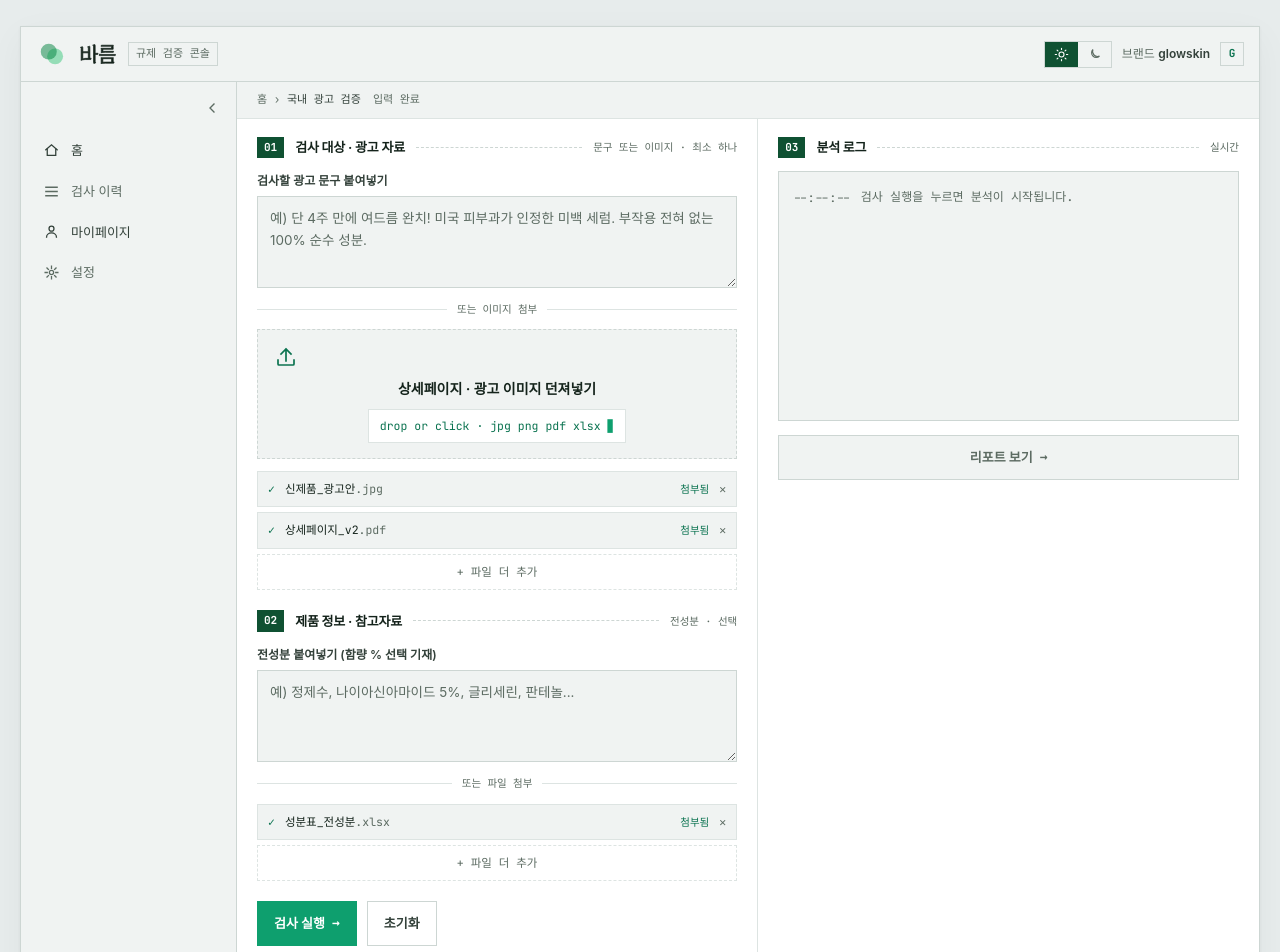
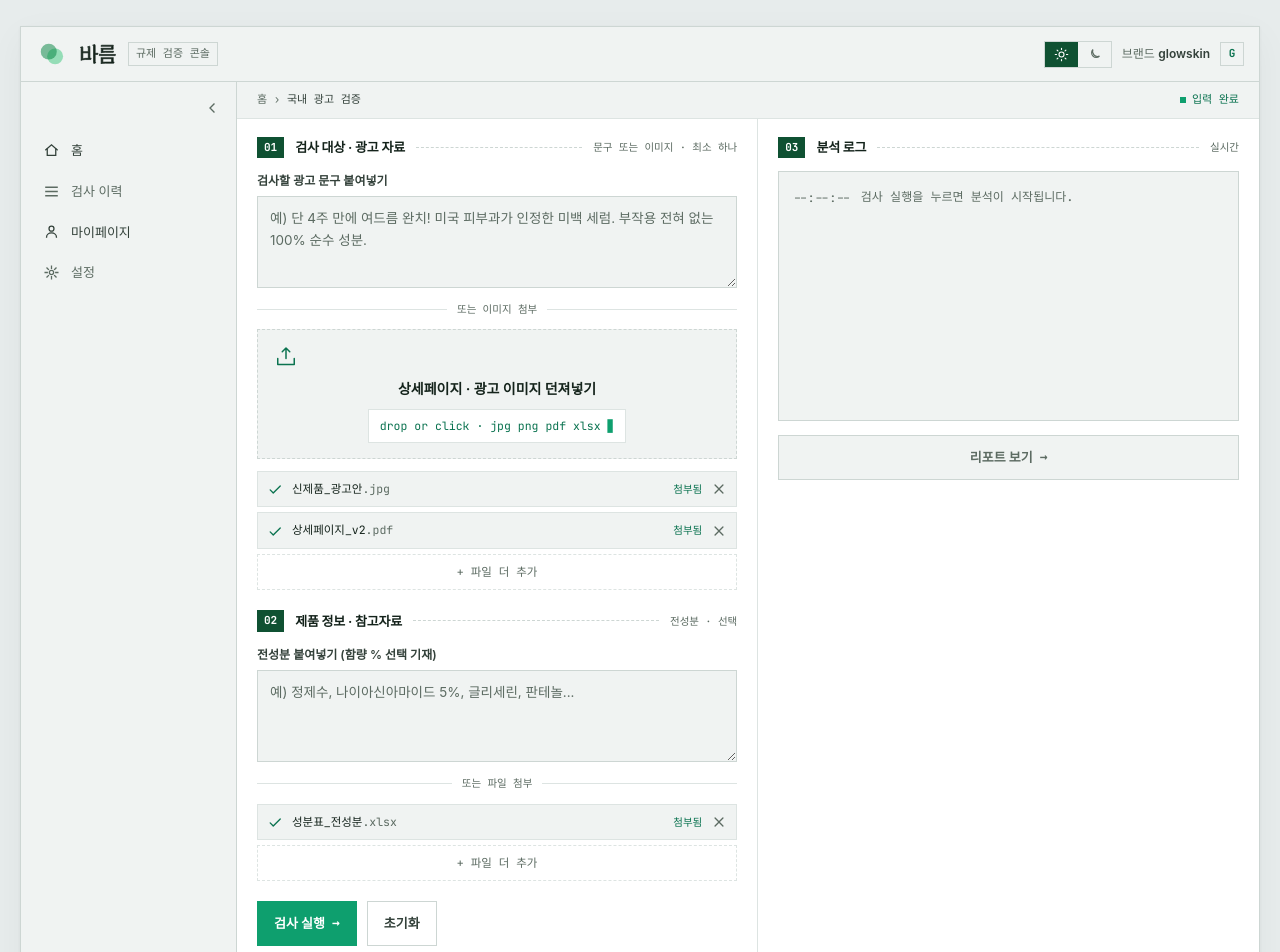
Before and after one commit to haneebunny/barum, a Next.js app in the folder frontend/: page /inspect in a window 1280 px wide. Shown: the top 952 px of the page. Built offline with nearby package versions, Linux system fonts and the light colour scheme; a web font is replaced by a local one.

Commit message:
style: 페이지별 메타스트립 마크업 및 스타일 정렬 수정

```diff
--- a/frontend/app/globals.css
+++ b/frontend/app/globals.css
@@ -1108,6 +1108,55 @@ body {
 .metastrip .sep {
   color: var(--ink-3);
 }
+.metastrip .mstat {
+  margin-left: auto;
+  color: var(--brand-ink);
+  display: inline-flex;
+  align-items: center;
+  gap: 6px;
+}
+.metastrip .mstat .dot {
+  width: 6px;
+  height: 6px;
+  background: var(--brand);
+}
+
+.modeswitch {
+  margin-left: auto;
+  display: flex;
+  align-items: center;
+  gap: 7px;
+}
+.modeswitch .msl {
+  color: var(--ink-3);
+}
+.modeswitch .msbtns {
+  display: flex;
+  border: 1px solid var(--line-2);
+}
+.modeswitch button {
+  font-family: var(--mono);
+  font-size: 10.5px;
+  padding: 4px 9px;
+  border: 0;
+  border-right: 1px solid var(--line-2);
+  background: transparent;
+  color: var(--ink-3);
+  cursor: pointer;
+}
+.modeswitch button:last-child {
+  border-right: 0;
+}
+.modeswitch button:hover {
+  color: var(--ink);
+  background: var(--nav-hover);
+}
+.modeswitch button.on {
+  background: var(--brand-deep);
+  color: var(--on-brand);
+  font-weight: 700;
+}
+
 .tierswitch {
   margin-left: auto;
   display: flex;
--- a/frontend/app/inspect/page.tsx
+++ b/frontend/app/inspect/page.tsx
@@ -1,9 +1,10 @@
 "use client";
 
-import { useState, useRef, useEffect, ChangeEvent, KeyboardEvent } from "react";
+import { useState, useRef, useEffect, ChangeEvent, KeyboardEvent, Suspense } from "react";
 import Link from "next/link";
-import { useRouter } from "next/navigation";
+import { useRouter, useSearchParams } from "next/navigation";
 import { checkAd } from "@/lib/api/client";
+import { UploadSimple, Check, X } from "@phosphor-icons/react";
 
 interface FileItem {
   id: string;
@@ -11,20 +12,42 @@ interface FileItem {
   ext: string;
 }
 
-export default function InspectPage() {
+function InspectContent() {
   const router = useRouter();
-  const [adText, setAdText] = useState("");
-  const [ingText, setIngText] = useState("");
-  const [adFiles, setAdFiles] = useState<FileItem[]>([
-    { id: "ad-file-1", name: "신제품_광고안", ext: ".jpg" },
-    { id: "ad-file-2", name: "상세페이지_v2", ext: ".pdf" }
-  ]);
-  const [pFiles, setPFiles] = useState<FileItem[]>([
-    { id: "p-file-1", name: "성분표_전성분", ext: ".xlsx" }
-  ]);
+  const searchParams = useSearchParams();
+  const regionParam = searchParams.get("region")?.toUpperCase() === "US" ? "US" : "KR";
+  const idParam = searchParams.get("id") || "";
+
+  const isSunscreenDraft = idParam === "demo-id-3";
+
+  const [adText, setAdText] = useState(
+    isSunscreenDraft
+      ? "자외선 차단 100%! 피부 재생 및 기미·주근깨 완벽 치료하는 선크림 SPF50"
+      : ""
+  );
+  const [ingText, setIngText] = useState(
+    isSunscreenDraft
+      ? "정제수, 티타늄디옥사이드, 아연옥사이드, 부틸렌글라이콜, 글리세린"
+      : ""
+  );
+  const [adFiles, setAdFiles] = useState<FileItem[]>(
+    isSunscreenDraft
+      ? [{ id: "ad-file-draft", name: "선크림_기획안", ext: ".pdf" }]
+      : [
+          { id: "ad-file-1", name: "신제품_광고안", ext: ".jpg" },
+          { id: "ad-file-2", name: "상세페이지_v2", ext: ".pdf" },
+        ]
+  );
+  const [pFiles, setPFiles] = useState<FileItem[]>(
+    isSunscreenDraft
+      ? []
+      : [{ id: "p-file-1", name: "성분표_전성분", ext: ".xlsx" }]
+  );
 
   const [inspectStatus, setInspectStatus] = useState<"running" | "done" | null>(null);
   const status = inspectStatus || (adText.trim().length > 0 || adFiles.length > 0 ? "ready" : "idle");
+
+  const [isDragging, setIsDragging] = useState(false);
 
   const [logs, setLogs] = useState<Array<{ ts: string; msg: React.ReactNode }>>([
     {
@@ -68,23 +91,23 @@ export default function InspectPage() {
       newItems.push({
         id: `${isProductInfo ? "p" : "ad"}-file-${Date.now()}-${i}-${Math.random()}`,
         name,
-        ext
+        ext,
       });
     }
     if (isProductInfo) {
-      setPFiles(prev => [...prev, ...newItems]);
+      setPFiles((prev) => [...prev, ...newItems]);
     } else {
-      setAdFiles(prev => [...prev, ...newItems]);
+      setAdFiles((prev) => [...prev, ...newItems]);
     }
     e.target.value = "";
   };
 
   const removeAdFile = (id: string) => {
-    setAdFiles(prev => prev.filter(f => f.id !== id));
+    setAdFiles((prev) => prev.filter((f) => f.id !== id));
   };
 
   const removePFile = (id: string) => {
-    setPFiles(prev => prev.filter(f => f.id !== id));
+    setPFiles((prev) => prev.filter((f) => f.id !== id));
   };
 
   const handleReset = () => {
@@ -108,6 +131,44 @@ export default function InspectPage() {
     return `${pad(now.getHours())}:${pad(now.getMinutes())}:${pad(now.getSeconds())}`;
   };
 
+  const handleDragOver = (e: React.DragEvent<HTMLDivElement>) => {
+    if (status === "running") return;
+    e.preventDefault();
+    setIsDragging(true);
+  };
+
+  const handleDragLeave = (e: React.DragEvent<HTMLDivElement>) => {
+    e.preventDefault();
+    setIsDragging(false);
+  };
+
+  const handleDrop = (e: React.DragEvent<HTMLDivElement>) => {
+    if (status === "running") return;
+    e.preventDefault();
+    setIsDragging(false);
+
+    const files = e.dataTransfer.files;
+    if (!files) return;
+
+    const newItems: FileItem[] = [];
+    for (let i = 0; i < files.length; i++) {
+      const file = files[i];
+      const lastDot = file.name.lastIndexOf(".");
+      let name = file.name;
+      let ext = "";
+      if (lastDot !== -1) {
+        name = file.name.substring(0, lastDot);
+        ext = file.name.substring(lastDot);
+      }
+      newItems.push({
+        id: `ad-file-${Date.now()}-${i}-${Math.random()}`,
+        name,
+        ext,
+      });
+    }
+    setAdFiles((prev) => [...prev, ...newItems]);
+  };
+
   const handleRun = async () => {
     if (status === "running" || (!adText.trim() && adFiles.length === 0)) return;
 
@@ -118,14 +179,14 @@ export default function InspectPage() {
 
     // API 호출용 파라미터 조립
     const mockImage = adFiles.length > 0 ? new File([], `${adFiles[0].name}${adFiles[0].ext}`) : undefined;
-    const ingredients = ingText || pFiles.map(f => `${f.name}${f.ext}`).join(", ");
+    const ingredients = ingText || pFiles.map((f) => `${f.name}${f.ext}`).join(", ");
 
     // 1단계: API 호출 시작
     const apiPromise = checkAd({
-      region: "KR",
+      region: regionParam,
       adText: adText || undefined,
       image: mockImage,
-      ingredients: ingredients || undefined
+      ingredients: ingredients || undefined,
     });
 
     const isImage = adFiles.length > 0;
@@ -194,13 +255,13 @@ export default function InspectPage() {
         currentLogs.push({ ts: getTimestamp(), msg: getLog4Msg() });
 
         // 5번 로그 (이미지가 있고 이미지 위반 건수가 있는 경우)
-        const imageFindings = report.findings.filter(f => f.location?.tile);
+        const imageFindings = report.findings.filter((f) => f.location?.tile);
         if (isImage && imageFindings.length > 0) {
           const firstImageFinding = imageFindings[0];
           const fileName = firstImageFinding.location?.tile || "상세페이지";
           currentLogs.push({
             ts: getTimestamp(),
-            msg: getLog5Msg(imageFindings.length, fileName)
+            msg: getLog5Msg(imageFindings.length, fileName),
           });
         }
 
@@ -214,8 +275,8 @@ export default function InspectPage() {
         setLogs([
           {
             ts: getTimestamp(),
-            msg: <span className="risk">[에러] 검사 도중 예외가 발생했습니다. 다시 시도해 주세요.</span>
-          }
+            msg: <span className="risk">[에러] 검사 도중 예외가 발생했습니다. 다시 시도해 주세요.</span>,
+          },
         ]);
         setInspectStatus(null);
       }
@@ -225,7 +286,7 @@ export default function InspectPage() {
     // 모션 감축이 꺼진 경우: 애니메이션 & API 대기 동기화
     setLogs([]); // 기존 로그 비우기
 
-    const delay = (ms: number) => new Promise(resolve => setTimeout(resolve, ms));
+    const delay = (ms: number) => new Promise((resolve) => setTimeout(resolve, ms));
 
     try {
       // 1번 로그 추가 (즉시)
@@ -233,18 +294,18 @@ export default function InspectPage() {
       await delay(430);
 
       // 2번 로그 추가
-      setLogs(prev => [...prev, { ts: getTimestamp(), msg: getLog2Msg() }]);
+      setLogs((prev) => [...prev, { ts: getTimestamp(), msg: getLog2Msg() }]);
       await delay(430);
 
       // 3번 로그 대기 상태로 추가
-      setLogs(prev => [...prev, { ts: getTimestamp(), msg: getLog3Msg() }]);
+      setLogs((prev) => [...prev, { ts: getTimestamp(), msg: getLog3Msg() }]);
 
       // API 완료 대기
       const report = await apiPromise;
       setResultId(report.result_id);
 
       // API 완료 후 3번 로그 갱신 (결과 바인딩)
-      setLogs(prev => {
+      setLogs((prev) => {
         const nextLogs = [...prev];
         nextLogs[2] = { ts: nextLogs[2].ts, msg: getLog3Msg(report.findings.length) };
         return nextLogs;
@@ -252,32 +313,32 @@ export default function InspectPage() {
       await delay(430);
 
       // 4번 로그 추가
-      setLogs(prev => [...prev, { ts: getTimestamp(), msg: getLog4Msg() }]);
+      setLogs((prev) => [...prev, { ts: getTimestamp(), msg: getLog4Msg() }]);
       await delay(430);
 
       // 5번 로그 추가 (이미지가 있고 이미지 위반 건수가 있는 경우)
-      const imageFindings = report.findings.filter(f => f.location?.tile);
+      const imageFindings = report.findings.filter((f) => f.location?.tile);
       if (isImage && imageFindings.length > 0) {
         const firstImageFinding = imageFindings[0];
         const fileName = firstImageFinding.location?.tile || "상세페이지";
         const msgNode = getLog5Msg(imageFindings.length, fileName);
         if (msgNode) {
-          setLogs(prev => [...prev, { ts: getTimestamp(), msg: msgNode }]);
+          setLogs((prev) => [...prev, { ts: getTimestamp(), msg: msgNode }]);
           await delay(430);
         }
       }
 
       // 6번 로그 추가
-      setLogs(prev => [...prev, { ts: getTimestamp(), msg: getLog6Msg() }]);
+      setLogs((prev) => [...prev, { ts: getTimestamp(), msg: getLog6Msg() }]);
       setInspectStatus("done");
     } catch (err) {
       console.error(err);
-      setLogs(prev => [
+      setLogs((prev) => [
         ...prev,
         {
           ts: getTimestamp(),
-          msg: <span className="risk">[에러] 검사 도중 예외가 발생했습니다. 다시 시도해 주세요.</span>
-        }
+          msg: <span className="risk">[에러] 검사 도중 예외가 발생했습니다. 다시 시도해 주세요.</span>,
+        },
       ]);
       setInspectStatus(null);
     }
@@ -302,7 +363,17 @@ export default function InspectPage() {
     <>
       <div className="metastrip">
         <span className="crumb">
-          <Link href="/" className="home">홈</Link> <span className="sep">›</span> 국내 광고 검증
+          <Link href="/" className="home">
+            홈
+          </Link>{" "}
+          <span className="sep">›</span>{" "}
+          {regionParam === "US" ? (
+            <>
+              해외 수출 검증 <span className="sep">›</span> 미국
+            </>
+          ) : (
+            <>국내 광고 검증</>
+          )}
         </span>
         <span className="mstat">
           <span className="dot"></span>
@@ -340,9 +411,16 @@ export default function InspectPage() {
               <span>또는 이미지 첨부</span>
             </div>
             <div
-              className={`drop compact${status === "running" ? " disabled" : ""}`}
+              className={`drop compact${status === "running" ? " disabled" : ""}${isDragging ? " dragging" : ""}`}
               onClick={status === "running" ? undefined : triggerAdFileSelect}
-              style={{ cursor: status === "running" ? "not-allowed" : "pointer" }}
+              onDragOver={handleDragOver}
+              onDragLeave={handleDragLeave}
+              onDrop={handleDrop}
+              style={{
+                cursor: status === "running" ? "not-allowed" : "pointer",
+                borderColor: isDragging ? "var(--brand)" : undefined,
+                backgroundColor: isDragging ? "var(--surface)" : undefined,
+              }}
               tabIndex={status === "running" ? -1 : 0}
               role="button"
               aria-label="광고 이미지/파일 첨부 영역"
@@ -352,16 +430,7 @@ export default function InspectPage() {
               }}
             >
               <div className="ico">
-                <svg
-                  viewBox="0 0 24 24"
-                  fill="none"
-                  stroke="currentColor"
-                  strokeWidth="1.7"
-                  strokeLinecap="square"
-                >
-                  <path d="M12 16V4M7 9l5-5 5 5" />
-                  <path d="M4 15v4a1 1 0 0 0 1 1h14a1 1 0 0 0 1-1v-4" />
-                </svg>
+                <UploadSimple size={24} weight="regular" />
               </div>
               <h3>상세페이지 · 광고 이미지 던져넣기</h3>
               <span className="cmd">
@@ -378,9 +447,10 @@ export default function InspectPage() {
             <div className="files" id="files">
               {adFiles.map((file) => (
                 <div className="frow" key={file.id}>
-                  <span className="ok">✓</span>
+                  <Check size={14} weight="bold" className="ok" />
                   <span className="nm">
-                    {file.name}<span className="ext">{file.ext}</span>
+                    {file.name}
+                    <span className="ext">{file.ext}</span>
                   </span>
                   <span className="st">첨부됨</span>
                   <span
@@ -400,7 +470,7 @@ export default function InspectPage() {
                       }
                     }}
                   >
-                    ✕
+                    <X size={14} weight="bold" />
                   </span>
                 </div>
               ))}
@@ -451,9 +521,10 @@ export default function InspectPage() {
             <div className="files" id="pfiles">
               {pFiles.map((file) => (
                 <div className="frow" key={file.id}>
-                  <span className="ok">✓</span>
+                  <Check size={14} weight="bold" className="ok" />
                   <span className="nm">
-                    {file.name}<span className="ext">{file.ext}</span>
+                    {file.name}
+                    <span className="ext">{file.ext}</span>
                   </span>
                   <span className="st">첨부됨</span>
                   <span
@@ -473,7 +544,7 @@ export default function InspectPage() {
                       }
                     }}
                   >
-                    ✕
+                    <X size={14} weight="bold" />
                   </span>
                 </div>
               ))}
@@ -556,10 +627,26 @@ export default function InspectPage() {
         <span className="seg inv">바름</span>
         <span className="seg">glowskin</span>
         <span className="seg grow">
-          국내 광고 검증 · <span id="fileSeg">파일 {adFiles.length + pFiles.length}</span>
+          {regionParam === "US" ? "해외 광고 검증 (미국)" : "국내 광고 검증"} ·{" "}
+          <span id="fileSeg">파일 {adFiles.length + pFiles.length}</span>
         </span>
         <span className="seg">^R 다시 실행</span>
       </div>
     </>
   );
 }
+
+function InspectPageWrapper() {
+  const searchParams = useSearchParams();
+  const id = searchParams.get("id") || "";
+  const region = searchParams.get("region") || "";
+  return <InspectContent key={`${id}-${region}`} />;
+}
+
+export default function InspectPage() {
+  return (
+    <Suspense fallback={<div className="devnote" style={{ padding: "20px" }}>로딩 중...</div>}>
+      <InspectPageWrapper />
+    </Suspense>
+  );
+}
```
Also changed, not shown: frontend/app/report/[id]/ReportClient.tsx (+0 -27 lines), 2 other files (tests, documents, lock files or other folders).
